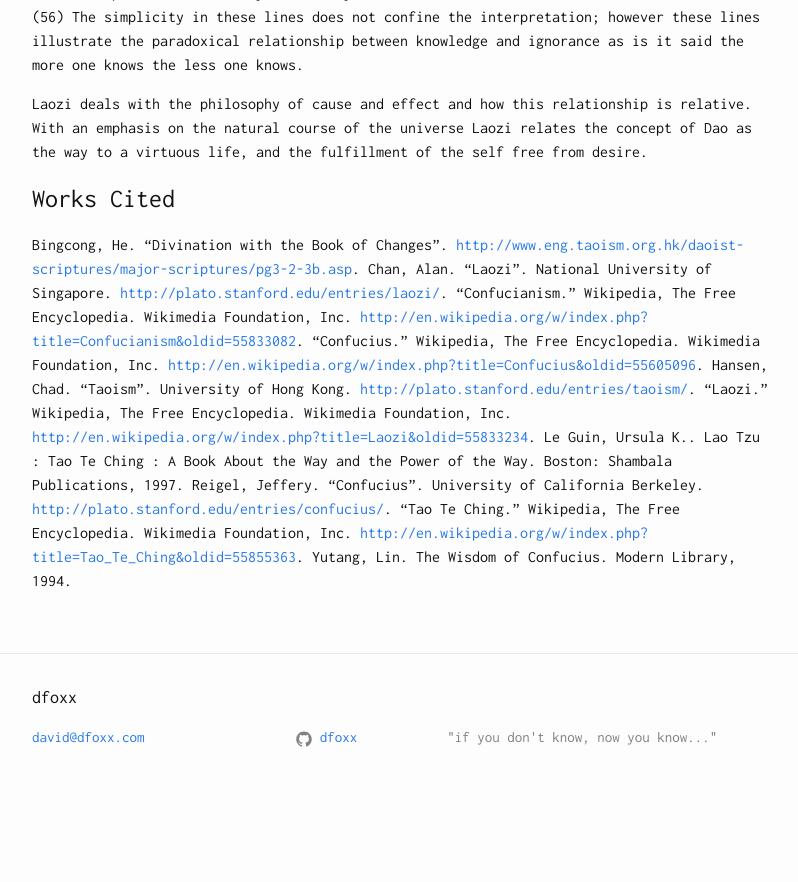
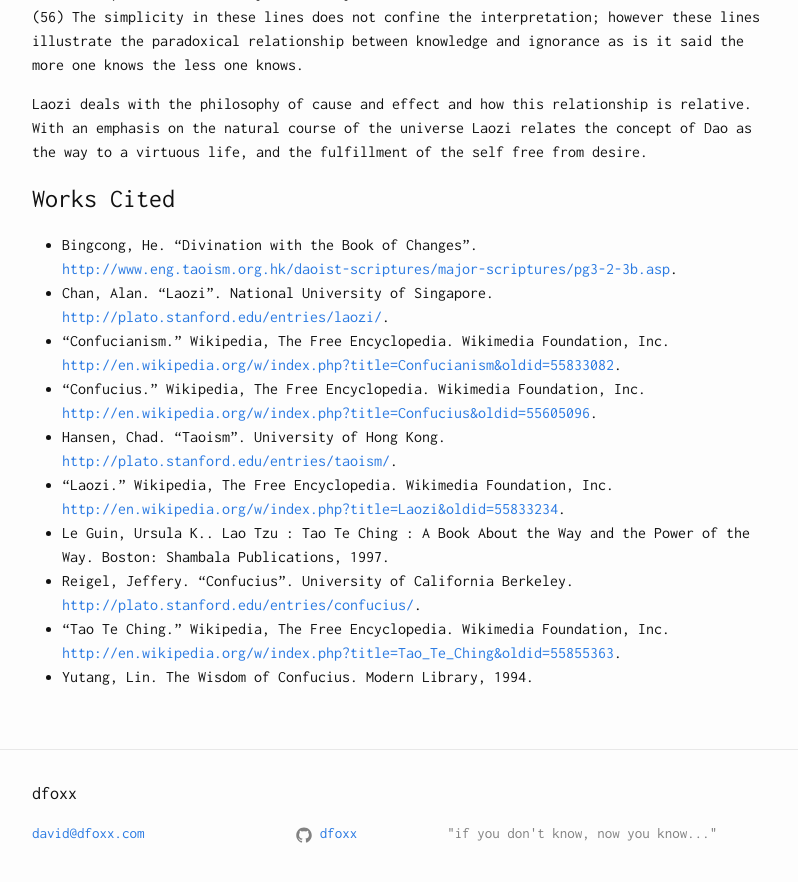
Before and after one commit to dfoxx/dfoxx.github.io, a Jekyll site: the page built from _posts/2006-05-29-chinese-philosophy.md, in a window 1280 px wide and 900 px high, scrolled down 2643 px. Shown: the top 882 px of the window, without its empty margins (238-1036 px from the left). Built offline with Jekyll 4.4.1, drawn with Linux system fonts in a browser that asks for light colours; before the commit the page ends 3452 px from its top, so only the background shows below that.

```diff
--- a/_posts/2006-05-29-chinese-philosophy.md
+++ b/_posts/2006-05-29-chinese-philosophy.md
@@ -35,13 +35,13 @@ Unlike the Confucian philosophy of leadership and morality Laozi proposes that t
 Laozi deals with the philosophy of cause and effect and how this relationship is relative.  With an emphasis on the natural course of the universe Laozi relates the concept of Dao as the way to a virtuous life, and the fulfillment of the self free from desire.
 
 ### Works Cited
-Bingcong, He. "Divination with the Book of Changes". 	<http://www.eng.taoism.org.hk/daoist-scriptures/major-scriptures/pg3-2-3b.asp>.
-Chan, Alan. "Laozi". National University of Singapore. 	<http://plato.stanford.edu/entries/laozi/>.
-"Confucianism." Wikipedia, The Free Encyclopedia. Wikimedia Foundation, Inc. 	<http://en.wikipedia.org/w/index.php?title=Confucianism&oldid=55833082>.
-"Confucius." Wikipedia, The Free Encyclopedia. Wikimedia Foundation, Inc. 	<http://en.wikipedia.org/w/index.php?title=Confucius&oldid=55605096>.
-Hansen, Chad. "Taoism". University of Hong Kong. 	<http://plato.stanford.edu/entries/taoism/>.
-"Laozi." Wikipedia, The Free Encyclopedia. Wikimedia Foundation, Inc. 	<http://en.wikipedia.org/w/index.php?title=Laozi&oldid=55833234>.
-Le Guin, Ursula K.. Lao Tzu : Tao Te Ching : A Book About the Way and the Power of 	the Way. Boston: Shambala Publications, 1997.
-Reigel, Jeffery. "Confucius". University of California Berkeley. 	<http://plato.stanford.edu/entries/confucius/>.
-"Tao Te Ching." Wikipedia, The Free Encyclopedia. Wikimedia Foundation, Inc. 	<http://en.wikipedia.org/w/index.php?title=Tao_Te_Ching&oldid=55855363>.
-Yutang, Lin. The Wisdom of Confucius. Modern Library, 1994.
+* Bingcong, He. "Divination with the Book of Changes". 	<http://www.eng.taoism.org.hk/daoist-scriptures/major-scriptures/pg3-2-3b.asp>.
+* Chan, Alan. "Laozi". National University of Singapore. 	<http://plato.stanford.edu/entries/laozi/>.
+* "Confucianism." Wikipedia, The Free Encyclopedia. Wikimedia Foundation, Inc. 	<http://en.wikipedia.org/w/index.php?title=Confucianism&oldid=55833082>.
+* "Confucius." Wikipedia, The Free Encyclopedia. Wikimedia Foundation, Inc. 	<http://en.wikipedia.org/w/index.php?title=Confucius&oldid=55605096>.
+* Hansen, Chad. "Taoism". University of Hong Kong. 	<http://plato.stanford.edu/entries/taoism/>.
+* "Laozi." Wikipedia, The Free Encyclopedia. Wikimedia Foundation, Inc. 	<http://en.wikipedia.org/w/index.php?title=Laozi&oldid=55833234>.
+* Le Guin, Ursula K.. Lao Tzu : Tao Te Ching : A Book About the Way and the Power of 	the Way. Boston: Shambala Publications, 1997.
+* Reigel, Jeffery. "Confucius". University of California Berkeley. 	<http://plato.stanford.edu/entries/confucius/>.
+* "Tao Te Ching." Wikipedia, The Free Encyclopedia. Wikimedia Foundation, Inc. 	<http://en.wikipedia.org/w/index.php?title=Tao_Te_Ching&oldid=55855363>.
+* Yutang, Lin. The Wisdom of Confucius. Modern Library, 1994.
```
